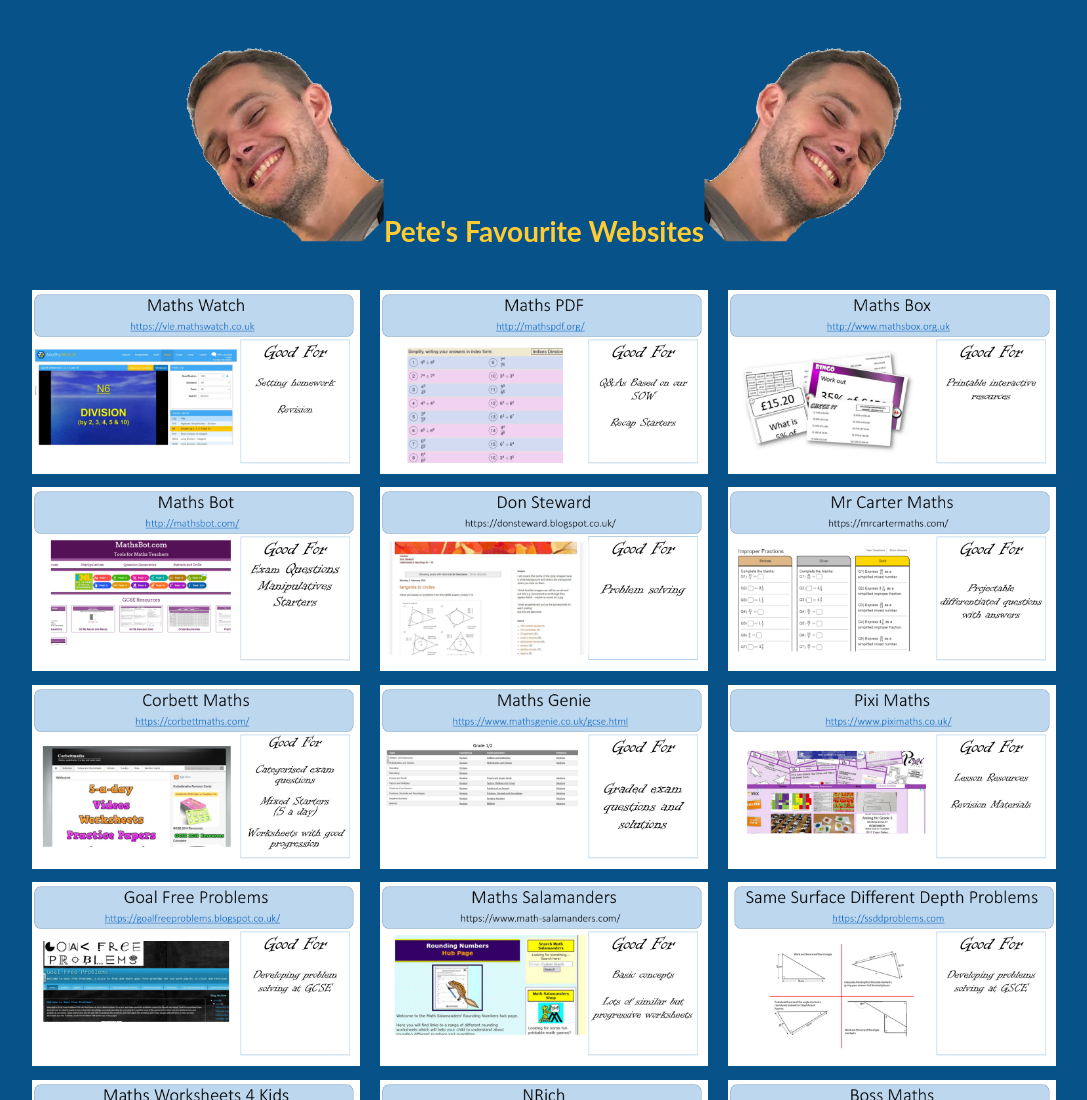
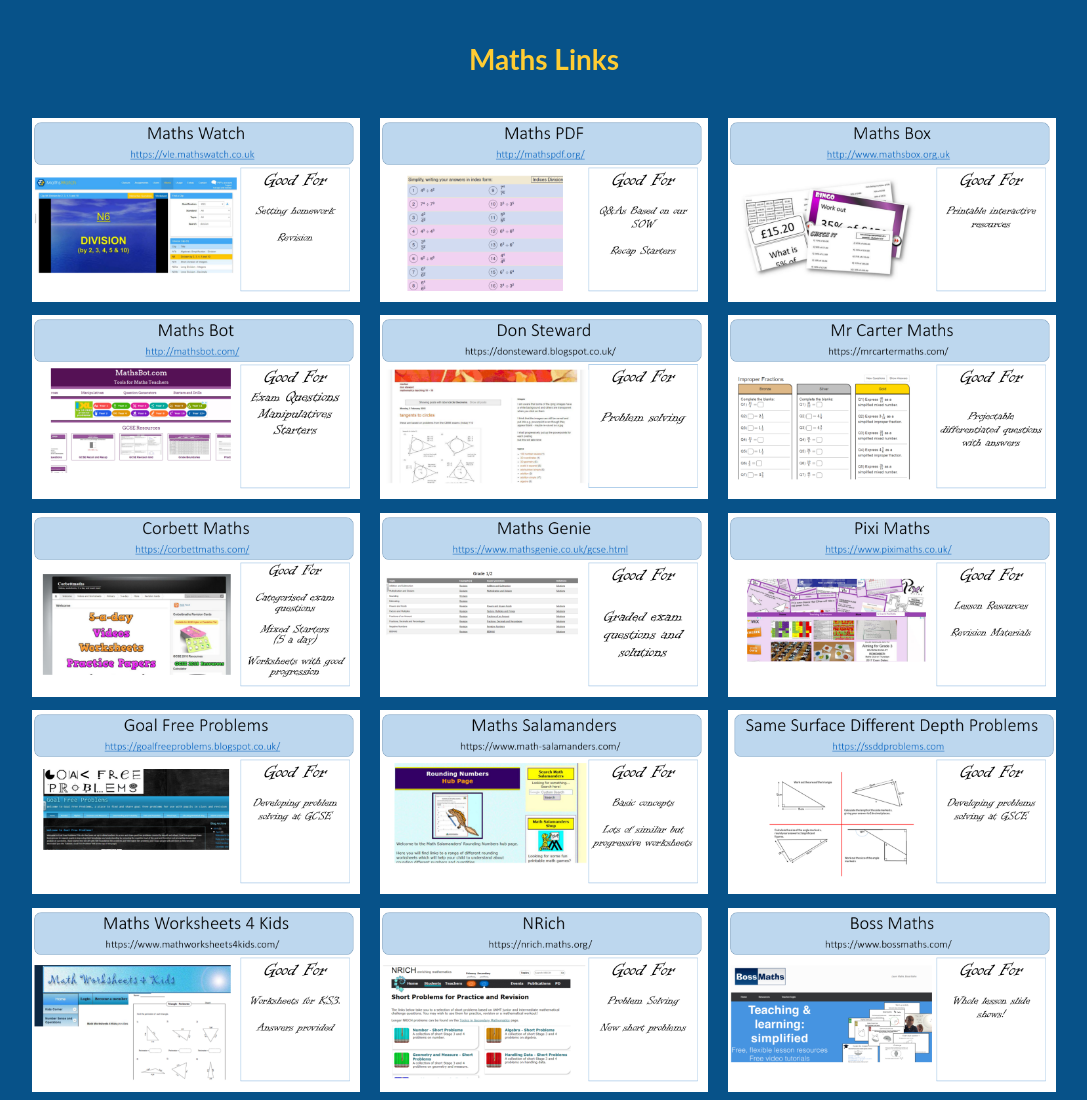
Before and after one commit to gav989/bcsmaths, a plain HTML site: page index.html in a window 1280 px wide. Shown: the top 1100 px of the page, without its empty margins (96-1183 px from the left). Drawn offline with Linux system fonts and the light colour scheme; a web font is replaced by a local one.

Commit message:
Update index.html

```diff
--- a/index.html
+++ b/index.html
@@ -53,7 +53,7 @@ img.center {
 </head>
 <body>
 <p>
-		<h2><img src="https://raw.githubusercontent.com/gav989/bcsmaths/master/pj2.png" height="200px">Pete's Favourite Websites<img src="https://raw.githubusercontent.com/gav989/bcsmaths/master/pj1.png" height="200px"></h2>
+		<h2>Maths Links</h2>
 </p>
 
 <a href="https://vle.mathswatch.co.uk/vle/"><img src="https://raw.githubusercontent.com/gav989/bcsmaths/master/1.png" style="float:left; width:32%; margin-right:2%; margin-bottom: 0.5em;"></a>
```
